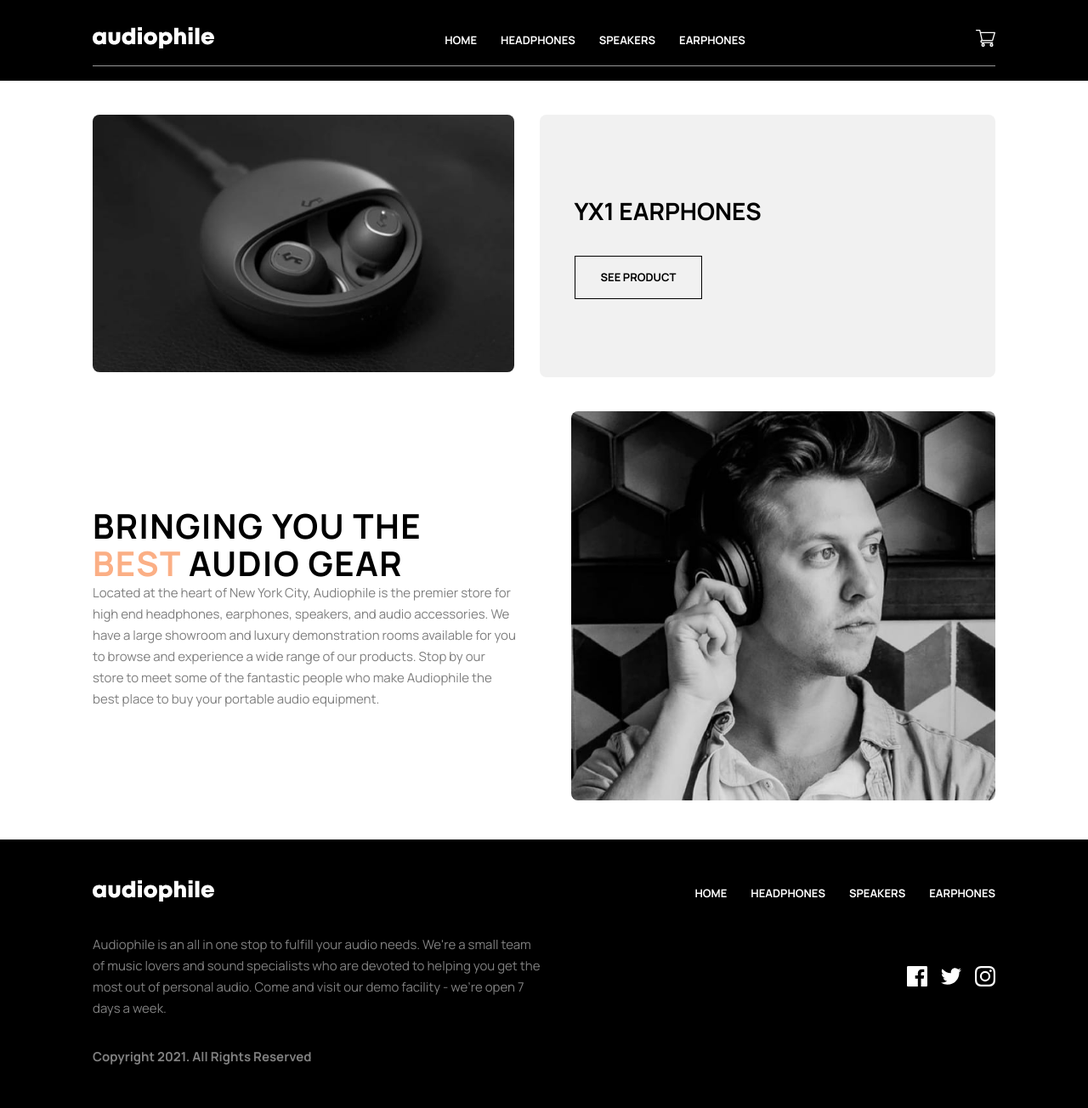
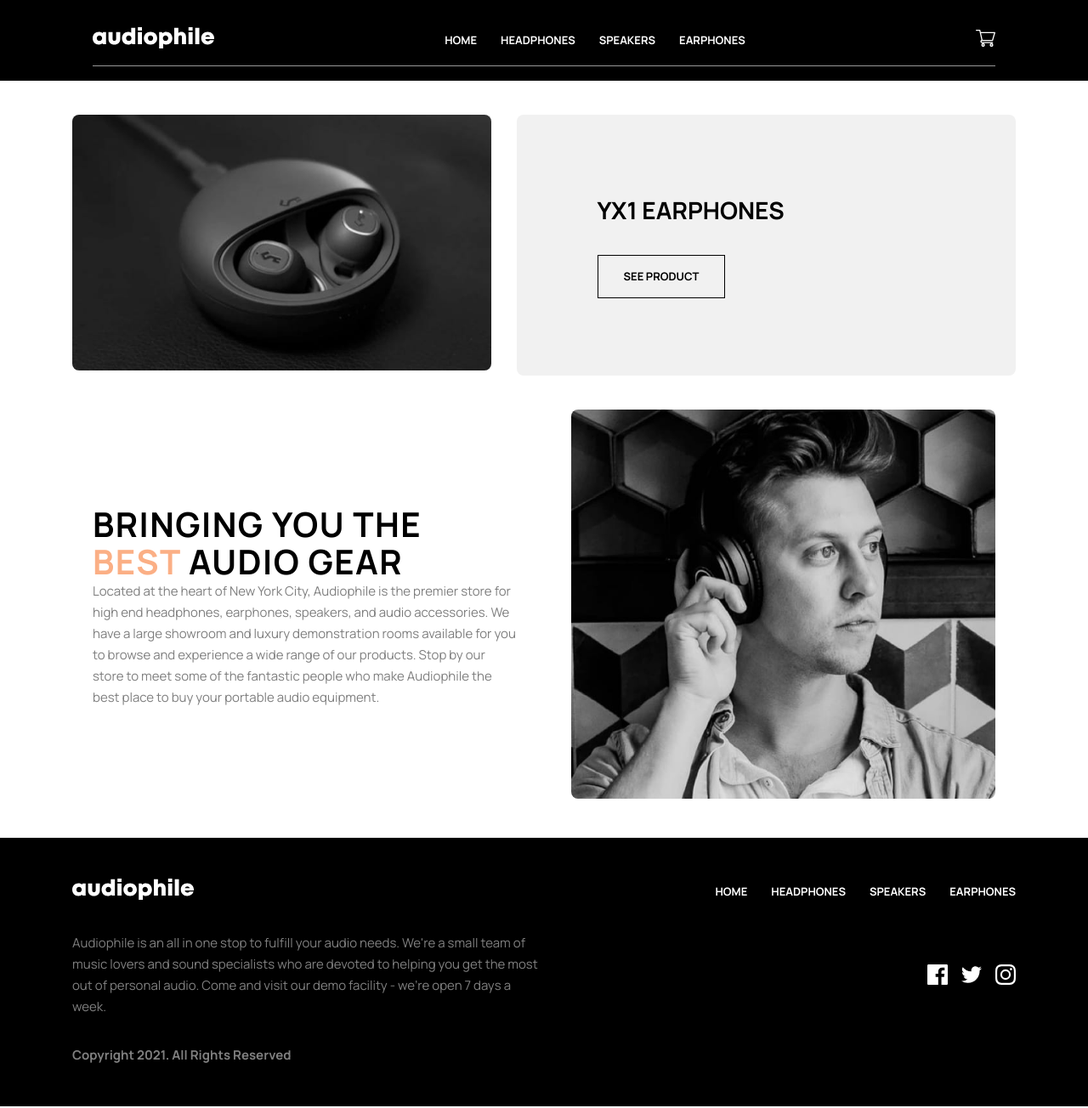
Before and after one commit to iadefidipe/audiphile-ecommerce, a Next.js app: page / in a window 1280 px wide. Shown: the whole page at 85% size. Built offline with nearby package versions, Linux system fonts and the light colour scheme.

Commit message:
style: updated styles for new component

```diff
--- a/styles/globals.css
+++ b/styles/globals.css
@@ -4,21 +4,25 @@
 @tailwind components;
 @tailwind utilities;
 
-@layer components{
-  .btnOne{
-    @apply border-[1px] text-black text-nav border-black px-bx py-by font-bold hover:bg-black hover:text-white
+@layer components {
+  .btnOne {
+    @apply border-[1px] text-black text-nav border-black px-bx py-by font-bold hover:bg-black hover:text-white;
   }
 
-  .btnTwo{
-    @apply  text-white bg-pry text-nav  px-bx py-by font-bold  hover:bg-accent
+  .btnTwo {
+    @apply text-white bg-pry text-nav  px-bx py-by font-bold  hover:bg-accent;
   }
 
-  .btn-shop{
-    @apply  text-black opacity-50 text-nav  font-bold  hover:text-pry
+  .btnThree {
+    @apply text-white bg-black text-nav  px-bx py-by font-bold  hover:bg-transparent border-black border-[1px] hover:text-black;
   }
 
-  .smcard-btn{
-    @apply  bg-gray flex-1 py-[42px] pl-[24px] flex flex-col items-start justify-center gap-8 rounded-pry md:py-[0] md:pl-[41px]
+  .btn-shop {
+    @apply text-black opacity-50 text-nav  font-bold  hover:text-pry;
+  }
+
+  .smcard-btn {
+    @apply bg-gray flex-1 py-[42px] pl-[24px] flex flex-col items-start justify-center gap-8 rounded-pry md:py-[0] md:pl-[41px] lg:pl-[95px];
   }
 }
 
@@ -46,10 +50,9 @@
   @apply text-black opacity-50 text-body leading-text text-center lg:text-left;
 }
 
-
 /* footer container div styling */
 .footer__container {
-  @apply mx-pad py-12 flex flex-col items-center gap-12 md:grid  grid-cols-2 gap-y-8  gap-x-0;
+  @apply  py-12 flex flex-col items-center gap-12 md:grid  grid-cols-2 gap-y-8  gap-x-0;
 }
 
 /* typography */
@@ -57,16 +60,16 @@
   @apply text-h2-sm text-center font-bold uppercase leading-h2 tracking-h2  sm:text-h2 lg:text-left;
 }
 
-.cta-image-wrap > span{
-    @apply rounded-pry
+.cta-image-wrap > span {
+  @apply rounded-pry;
 }
 
 /* shop button arrow img margin */
-.btn-shop > span{
-    @apply ml-[13.2px]
+.btn-shop > span {
+  @apply ml-[13.2px];
 }
 
 /* double card section */
-.double-card{
-  @apply flex flex-col mx-pad gap-6 sm:flex-row md:gap-[11px] lg:gap-[30px]
+.double-card {
+  @apply flex flex-col  gap-6 sm:flex-row md:gap-[11px] lg:gap-[30px];
 }
--- a/tailwind.config.js
+++ b/tailwind.config.js
@@ -46,8 +46,8 @@ module.exports = {
       },
       spacing: {
         pad: "24px",
-        by:"15px",
-        bx:`30px`
+        by: "15px",
+        bx: `30px`,
       },
       lineHeight: {
         text: "25px",
@@ -55,10 +55,23 @@ module.exports = {
       },
       letterSpacing: {
         h2: "1.43px",
+        h4: "2px",
       },
-      borderRadius:{
+      borderRadius: {
         pry: "8px",
       },
+      backgroundImage: {
+        "wide-card-sm":
+          "url('/assets/home/mobile/image-speaker-zx7.jpg')",
+        "wide-card-md":
+          "url('/assets/home/tablet/image-speaker-zx7.jpg')",
+        "wide-card-lg":
+          "url('/assets/home/desktop/image-speaker-zx7.jpg')",
+          "card-pattern-circle":"url('/assets/home/desktop/pattern-circles.svg')",
+      },
+      backgroundPosition:{
+        "desk-pattern":" -150px 170px"
+      }
     },
   },
   plugins: [],
```
